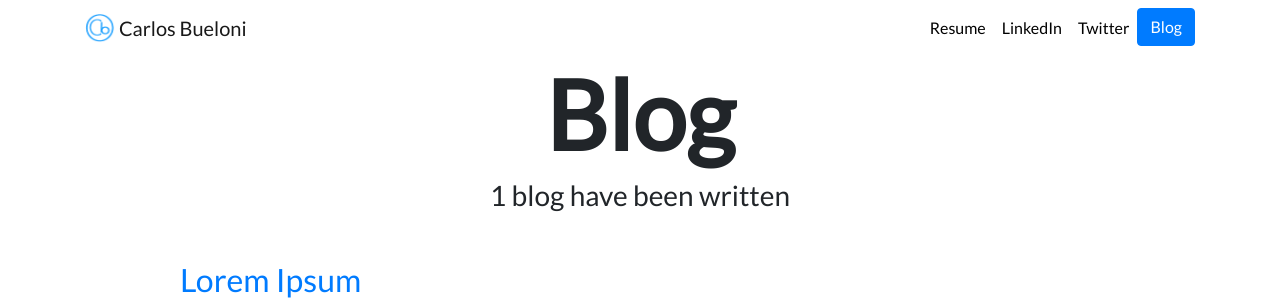
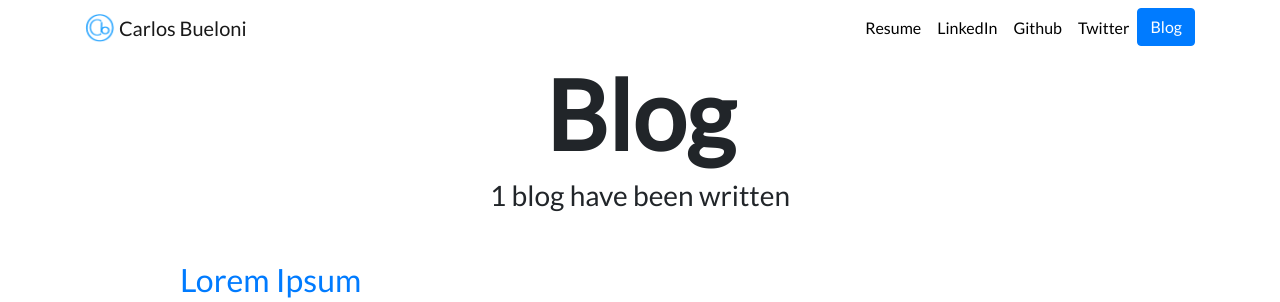
Before and after one commit to CarlosBueloni/personal-portfolio, a Django app: page /blog/ in a window 1280 px wide. Shown: the top 302 px of the page. Run offline with Django 3.2, Linux system fonts and the light colour scheme; data comes from the database, SQL or seed files in the repository; some libraries are stand-ins or nearby versions.

Commit message:
Add github link to base template navbar

```diff
--- a/portfolio/Templates/portfolio/base.html
+++ b/portfolio/Templates/portfolio/base.html
@@ -39,6 +39,9 @@
             <a class="nav-link" href="https://www.linkedin.com/in/carlos-bueloni-31378391/" target="_blank">LinkedIn</a>
           </li>
           <li class="nav-item">
+            <a class="nav-link" href="https://github.com/CarlosBueloni" target="_blank">Github</a>
+          </li>
+          <li class="nav-item">
             <a class="nav-link" href="https://twitter.com/cadu95" target="_blank">Twitter</a>
           </li>
           <li>
```
